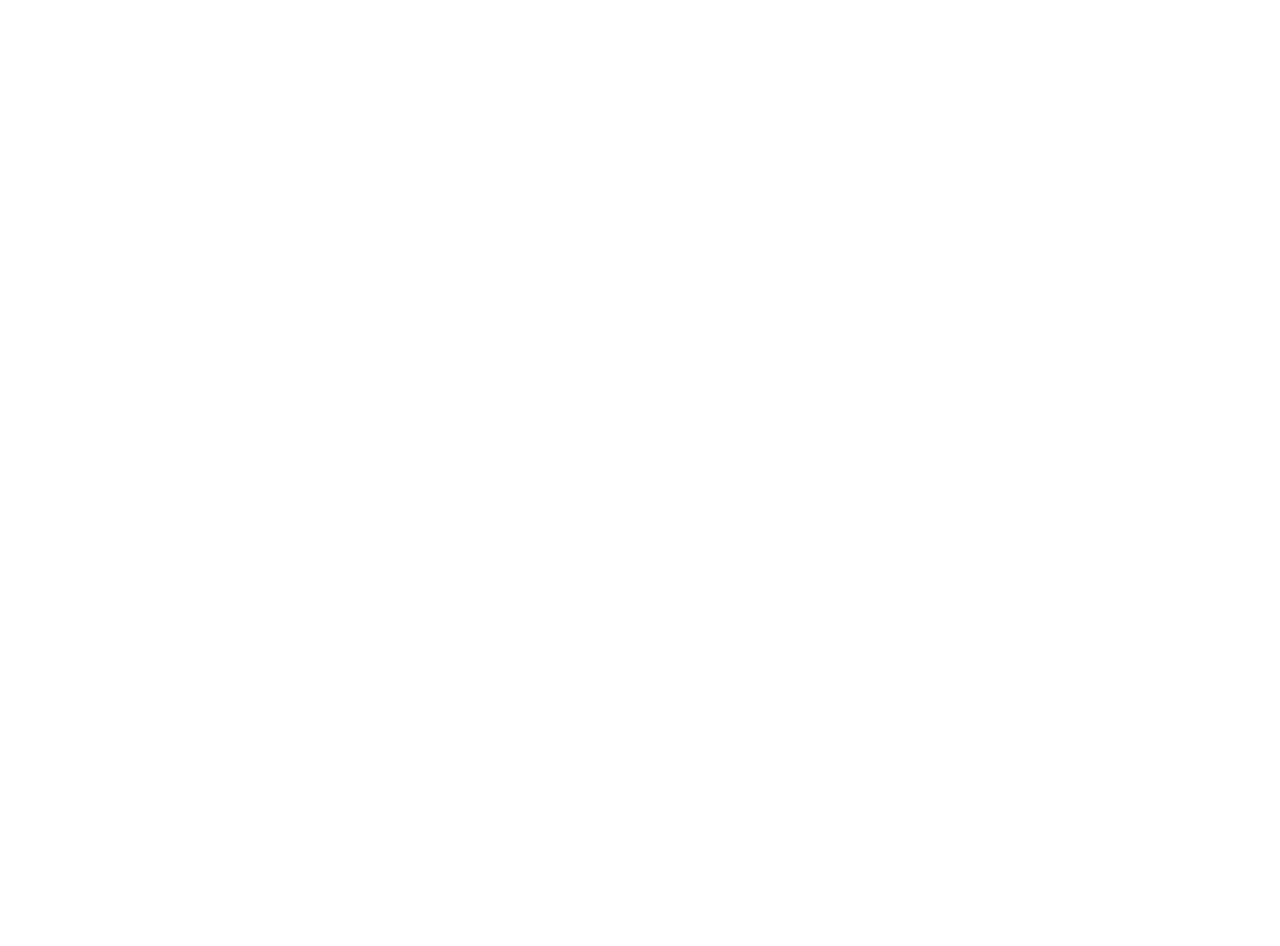
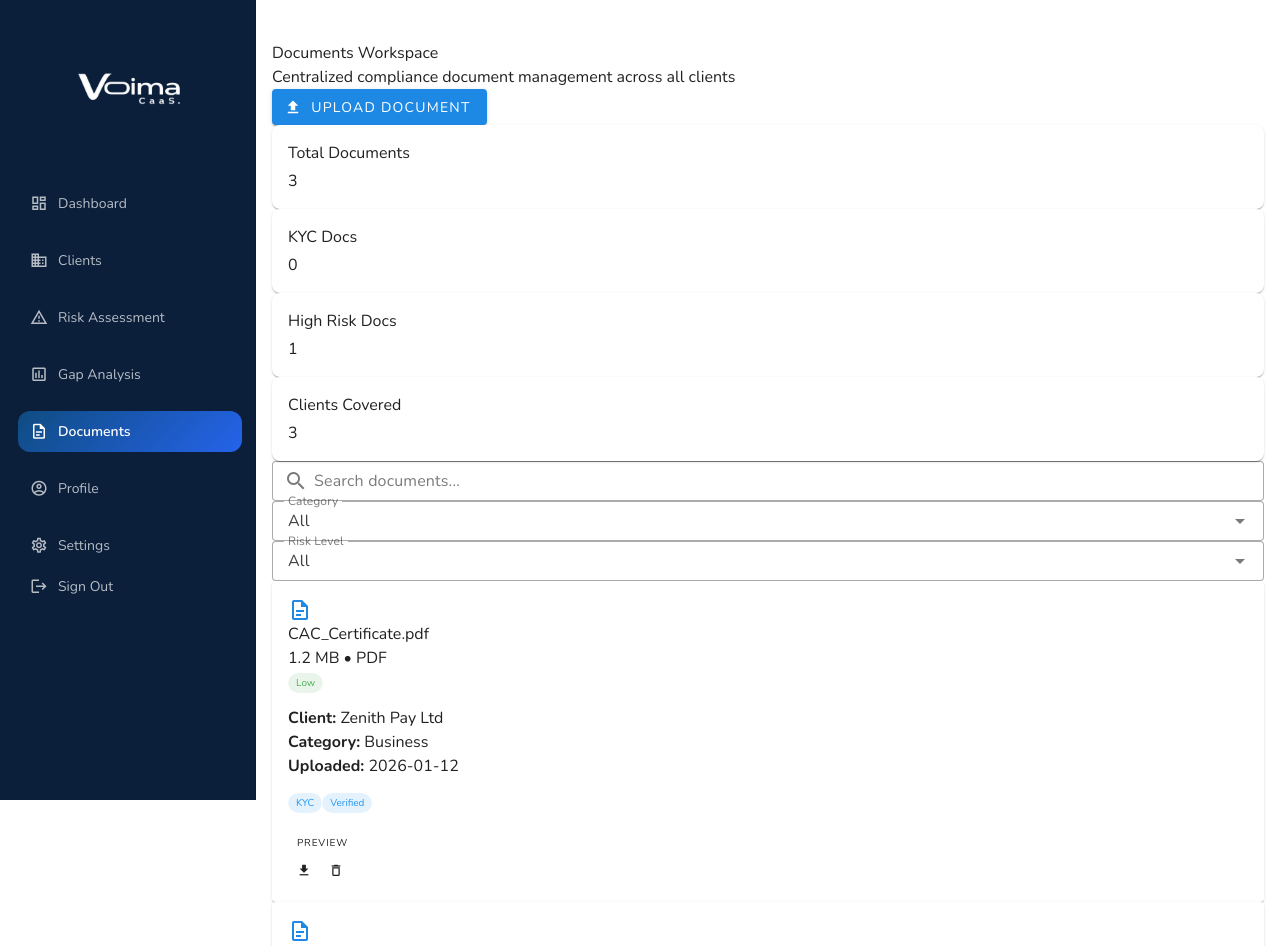
Before and after one commit to Windihotspot/CassOne, a Vue app: page /documents in a window 1280 px wide. Before the commit this address had no page. Shown: the top 946 px of the page. Before the commit the page ends 800 px from the top, so only its background shows below. Built offline with nearby package versions, Linux system fonts and the light colour scheme; what vue3-apexcharts would draw is missing.

Commit message:
documents

```diff
--- a/src/router/index.ts
+++ b/src/router/index.ts
@@ -3,6 +3,7 @@
 import Clients from '@/views/Clients/Clients.vue'
 import RiskAssessment from '@/views/Risk/RiskAssessment.vue'
 import Analysis from '@/views/Gap-Analysis/Analysis.vue'
+import Documents from '@/views/Documents/Documents.vue'
 
 const router = createRouter({
   history: createWebHistory(import.meta.env.BASE_URL),
@@ -26,6 +27,11 @@
       path: '/analysis',
       name: 'analysis',
       component: Analysis
+    },
+    {
+      path: '/documents',
+      name: 'documents',
+      component: Documents
     }
   ]
 })
--- /dev/null
+++ b/src/views/Documents/Documents.vue
@@ -0,0 +1,275 @@
+<template>
+  <MainLayout>
+    <div class="p-4 space-y-6">
+      <!-- HEADER -->
+      <div class="flex items-center justify-between">
+        <div>
+          <h1 class="text-xl font-semibold">Documents Workspace</h1>
+          <p class="text-sm text-slate-400">
+            Centralized compliance document management across all clients
+          </p>
+        </div>
+
+        <v-btn color="#1e88e5" prepend-icon="mdi-upload" @click="uploadDialog = true">
+          Upload Document
+        </v-btn>
+      </div>
+
+      <!-- STATS -->
+      <div class="grid grid-cols-1 md:grid-cols-4 gap-4">
+        <v-card v-for="s in stats" :key="s.label" class="pa-4 rounded-lg">
+          <div class="text-xs text-slate-400">{{ s.label }}</div>
+          <div class="text-xl font-bold mt-1">{{ s.value }}</div>
+        </v-card>
+      </div>
+
+      <!-- FILTER BAR -->
+      <div class="flex flex-wrap gap-3 items-center">
+        <v-text-field
+          v-model="search"
+          label="Search documents..."
+          prepend-inner-icon="mdi-magnify"
+          variant="outlined"
+          density="compact"
+          hide-details
+        />
+
+        <v-select
+          v-model="filterCategory"
+          :items="categories"
+          label="Category"
+          variant="outlined"
+          density="compact"
+          hide-details
+        />
+
+        <v-select
+          v-model="filterRisk"
+          :items="riskLevels"
+          label="Risk Level"
+          variant="outlined"
+          density="compact"
+          hide-details
+        />
+      </div>
+
+      <!-- DOCUMENT GRID -->
+      <div class="grid grid-cols-1 md:grid-cols-2 xl:grid-cols-3 gap-4">
+        <v-card
+          v-for="doc in filteredDocs"
+          :key="doc.id"
+          class="rounded-md pa-4 hover:shadow-lg transition cursor-pointer"
+        >
+          <!-- HEADER -->
+          <div class="flex justify-between items-start">
+            <div class="flex items-center gap-2">
+              <v-icon icon="mdi-file-document-outline" color="#1e88e5" />
+              <div>
+                <div class="text-sm font-semibold truncate">{{ doc.name }}</div>
+                <div class="text-xs text-slate-400">{{ doc.size }} • {{ doc.type }}</div>
+              </div>
+            </div>
+
+            <v-chip size="x-small" :color="riskColor(doc.risk)">
+              {{ doc.risk }}
+            </v-chip>
+          </div>
+
+          <!-- META -->
+          <div class="mt-3 space-y-1 text-xs text-slate-400">
+            <div><b>Client:</b> {{ doc.client }}</div>
+            <div><b>Category:</b> {{ doc.category }}</div>
+            <div><b>Uploaded:</b> {{ doc.date }}</div>
+          </div>
+
+          <!-- TAGS -->
+          <div class="mt-3 flex flex-wrap gap-1">
+            <v-chip v-for="tag in doc.tags" :key="tag" size="x-small" variant="tonal" color="blue">
+              {{ tag }}
+            </v-chip>
+          </div>
+
+          <!-- ACTIONS -->
+          <div class="flex justify-between mt-4">
+            <v-btn size="x-small" variant="text" @click="preview(doc)"> Preview </v-btn>
+
+            <div class="flex gap-1">
+              <v-btn icon="mdi-download" size="x-small" variant="text" />
+              <v-btn icon="mdi-delete-outline" size="x-small" variant="text" />
+            </div>
+          </div>
+        </v-card>
+      </div>
+
+      <!-- EMPTY STATE -->
+      <div v-if="filteredDocs.length === 0" class="text-center py-10 text-slate-500">
+        No documents found matching your filters
+      </div>
+
+      <!-- UPLOAD DIALOG -->
+      <v-dialog v-model="uploadDialog" max-width="600">
+        <v-card class="pa-5">
+          <h3 class="text-lg font-semibold mb-4">Upload Document</h3>
+
+          <v-select v-model="upload.client" :items="clients" label="Client" variant="outlined" />
+
+          <v-select
+            v-model="upload.category"
+            :items="categories"
+            label="Category"
+            variant="outlined"
+            class="mt-3"
+          />
+
+          <v-file-input v-model="upload.file" label="Select File" variant="outlined" class="mt-3" />
+
+          <v-text-field v-model="upload.tags" label="Tags (comma separated)" class="mt-3" />
+
+          <div class="flex justify-end gap-2 mt-5">
+            <v-btn variant="text" @click="uploadDialog = false">Cancel</v-btn>
+            <v-btn color="#1e88e5" @click="submitUpload">Upload</v-btn>
+          </div>
+        </v-card>
+      </v-dialog>
+    </div>
+  </MainLayout>
+</template>
+
+<script setup>
+import { ref, computed } from 'vue'
+import MainLayout from '@/components/Layouts/MainLayout.vue'
+
+/**
+ * STATE
+ */
+const search = ref('')
+const filterCategory = ref('All')
+const filterRisk = ref('All')
+
+const uploadDialog = ref(false)
+
+const upload = ref({
+  client: '',
+  category: '',
+  file: null,
+  tags: ''
+})
+
+/**
+ * OPTIONS
+ */
+const categories = ['All', 'KYC', 'AML', 'Legal', 'Compliance', 'Business', 'Contracts']
+const riskLevels = ['All', 'Low', 'Medium', 'High', 'Severe']
+
+const clients = ['Zenith Pay Ltd', 'CryptoNova NG', 'FXGlobal Solutions', 'SwiftRemit Africa']
+
+/**
+ * MOCK DOCUMENTS (replace with API later)
+ */
+const documents = ref([
+  {
+    id: 1,
+    name: 'CAC_Certificate.pdf',
+    size: '1.2 MB',
+    type: 'PDF',
+    client: 'Zenith Pay Ltd',
+    category: 'Business',
+    risk: 'Low',
+    date: '2026-01-12',
+    tags: ['KYC', 'Verified']
+  },
+  {
+    id: 2,
+    name: 'AML_Policy_v2.pdf',
+    size: '3.4 MB',
+    type: 'PDF',
+    client: 'CryptoNova NG',
+    category: 'Compliance',
+    risk: 'High',
+    date: '2026-02-03',
+    tags: ['AML', 'Review Required']
+  },
+  {
+    id: 3,
+    name: 'FCA_Licence.pdf',
+    size: '0.8 MB',
+    type: 'PDF',
+    client: 'FXGlobal Solutions',
+    category: 'Legal',
+    risk: 'Medium',
+    date: '2026-02-20',
+    tags: ['Regulated']
+  }
+])
+
+/**
+ * FILTERED
+ */
+const filteredDocs = computed(() => {
+  return documents.value.filter((d) => {
+    const matchSearch =
+      !search.value ||
+      d.name.toLowerCase().includes(search.value.toLowerCase()) ||
+      d.client.toLowerCase().includes(search.value.toLowerCase())
+
+    const matchCategory = filterCategory.value === 'All' || d.category === filterCategory.value
+    const matchRisk = filterRisk.value === 'All' || d.risk === filterRisk.value
+
+    return matchSearch && matchCategory && matchRisk
+  })
+})
+
+/**
+ * STATS
+ */
+const stats = computed(() => [
+  { label: 'Total Documents', value: documents.value.length },
+  {
+    label: 'KYC Docs',
+    value: documents.value.filter((d) => d.category === 'KYC').length
+  },
+  {
+    label: 'High Risk Docs',
+    value: documents.value.filter((d) => d.risk === 'High' || d.risk === 'Severe').length
+  },
+  {
+    label: 'Clients Covered',
+    value: new Set(documents.value.map((d) => d.client)).size
+  }
+])
+
+/**
+ * HELPERS
+ */
+const riskColor = (risk) => {
+  return {
+    Low: 'green',
+    Medium: 'yellow',
+    High: 'orange',
+    Severe: 'red'
+  }[risk]
+}
+
+/**
+ * ACTIONS
+ */
+const preview = (doc) => {
+  console.log('preview document', doc)
+}
+
+const submitUpload = () => {
+  documents.value.unshift({
+    id: documents.value.length + 1,
+    name: upload.value.file?.name || 'New File',
+    size: '1.0 MB',
+    type: 'PDF',
+    client: upload.value.client,
+    category: upload.value.category,
+    risk: 'Medium',
+    date: new Date().toISOString().split('T')[0],
+    tags: upload.value.tags.split(',').map((t) => t.trim())
+  })
+
+  uploadDialog.value = false
+}
+</script>
```
